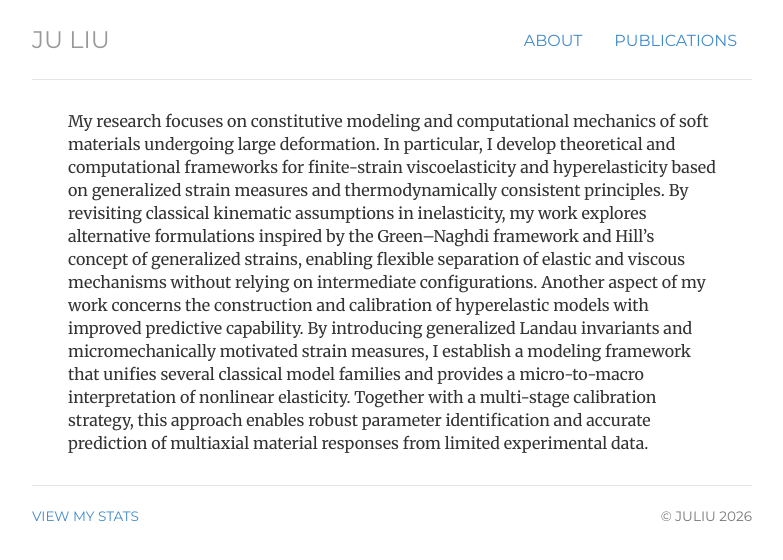
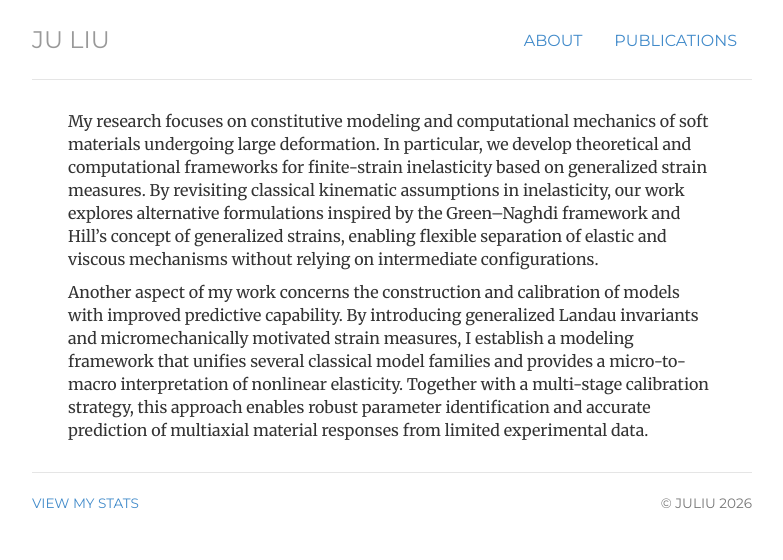
Before and after one commit to ju-liu/ju-liu.github.io, a Jekyll site: the page built from research/constitutive-modeling-inelastic-materials.html, in a window 1280 px wide. Shown: the top 560 px of the page, without its empty margins (248-1031 px from the left). Built offline with Jekyll 4.4.1, drawn with Linux system fonts in a browser that asks for light colours; nearby versions of some CDN libraries; library files that are not in the unit come from our copies; comment, search, counter and statistics services are not loaded.

Commit message:
Revise research description for clarity and collaboration
Updated the text to reflect a collaborative research approach and improved clarity in the description of model calibration.

```diff
--- a/research/constitutive-modeling-inelastic-materials.html
+++ b/research/constitutive-modeling-inelastic-materials.html
@@ -10,9 +10,11 @@ description: Detailed information on constitutive modeling of inelastic material
 
 <div class="cv">
   <p>
-    My research focuses on constitutive modeling and computational mechanics of soft materials undergoing large deformation. In particular, I develop theoretical and computational frameworks for finite-strain viscoelasticity and hyperelasticity based on generalized strain measures and thermodynamically consistent principles. By revisiting classical kinematic assumptions in inelasticity, my work explores alternative formulations inspired by the Green–Naghdi framework and Hill’s concept of generalized strains, enabling flexible separation of elastic and viscous mechanisms without relying on intermediate configurations.
+    My research focuses on constitutive modeling and computational mechanics of soft materials undergoing large deformation. In particular, we develop theoretical and computational frameworks for finite-strain inelasticity based on generalized strain measures. By revisiting classical kinematic assumptions in inelasticity, our work explores alternative formulations inspired by the Green–Naghdi framework and Hill’s concept of generalized strains, enabling flexible separation of elastic and viscous mechanisms without relying on intermediate configurations.
+</p>
 
-Another aspect of my work concerns the construction and calibration of hyperelastic models with improved predictive capability. By introducing generalized Landau invariants and micromechanically motivated strain measures, I establish a modeling framework that unifies several classical model families and provides a micro-to-macro interpretation of nonlinear elasticity. Together with a multi-stage calibration strategy, this approach enables robust parameter identification and accurate prediction of multiaxial material responses from limited experimental data.
+  <p>
+Another aspect of my work concerns the construction and calibration of models with improved predictive capability. By introducing generalized Landau invariants and micromechanically motivated strain measures, I establish a modeling framework that unifies several classical model families and provides a micro-to-macro interpretation of nonlinear elasticity. Together with a multi-stage calibration strategy, this approach enables robust parameter identification and accurate prediction of multiaxial material responses from limited experimental data.
   </p>
 
 </div>
```
